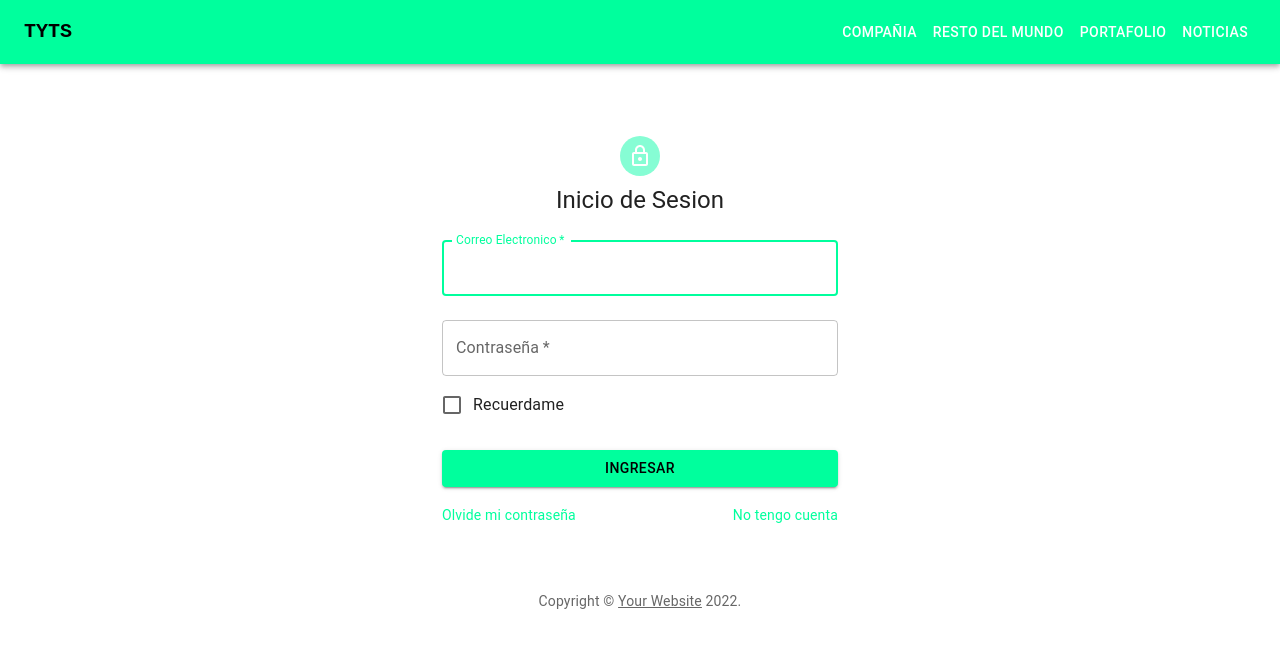
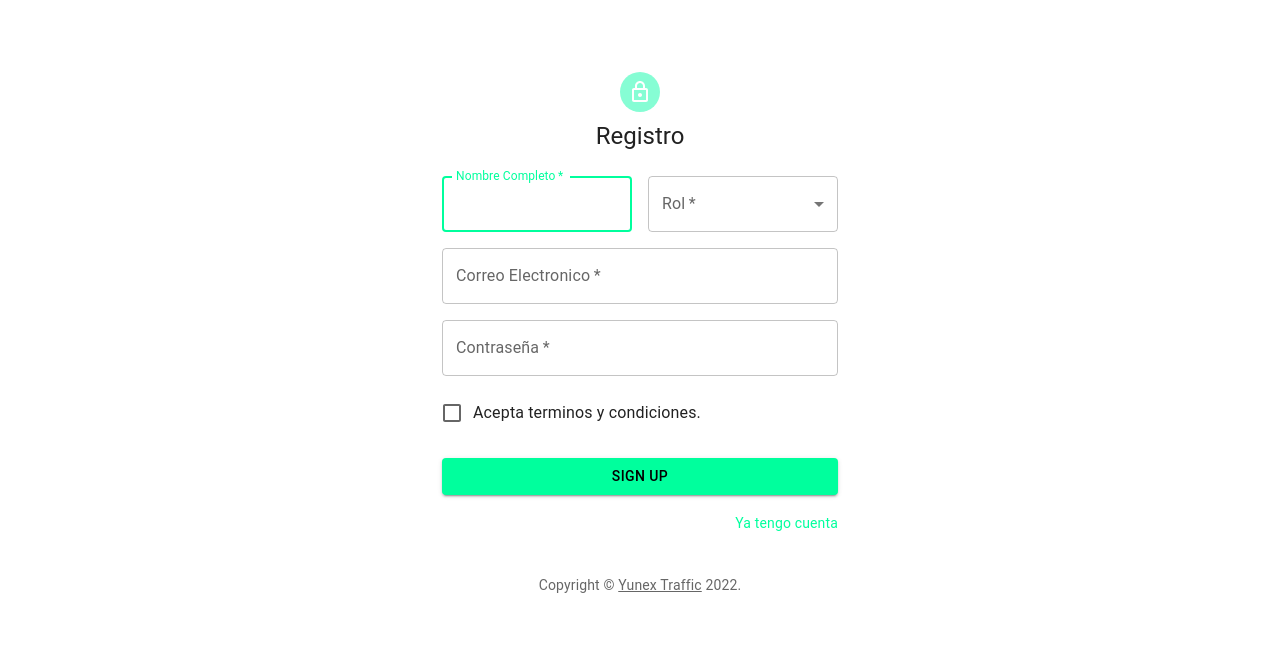
Before and after one commit to YunexTrafficSystem/YunexTrafficApp, a React (Vite) app: page /SignUp in a window 1280 px wide. Shown: the top 648 px of the page. Built offline with nearby package versions, Linux system fonts and the light colour scheme; what capitalize would draw is missing.

Commit message:
Avances de routing, registro y recuperar contraseña

```diff
--- a/src/Login.jsx
+++ b/src/Login.jsx
@@ -86,33 +86,21 @@ export default function SignIn() {
           >
             Ingresar
           </Button>
-          <Router>
           <Grid container>
             <Grid item xs>
-                <Link variant="body2"  to="/forgot" underline="none" component={RouterLink}>
+              <Link variant="body2"  to="forgot" underline="none" component={RouterLink}>
                 Olvide mi contraseña
               </Link>
             </Grid>
             <Grid item>
-                <Link variant="body2" to="/forgot" underline="none" component={RouterLink} >
+              <Link variant="body2" to="singup" underline="none" component={RouterLink} >
                 No tengo cuenta
               </Link>
             </Grid>
           </Grid>
-          </Router>
         </Box>
       </Box>
       <Copyright sx={{ mt: 8, mb: 4 }} />
     </Container>
   )
 }
-
-// Función encargada de renderizar las rutas
-function Layout() {
-  return (
-    <Routes>
-      <Route path="/" element={< SignIn />}>
-      </Route>
-    </Routes>
-  )
-}
--- a/src/SignUp.jsx
+++ b/src/SignUp.jsx
@@ -15,6 +15,7 @@ import {
   Link,
 } from "@mui/material";
 
+import { Link as RouterLink } from 'react-router-dom'
 import LockOutlinedIcon from '@mui/icons-material/LockOutlined'
 import CssBaseline from '@mui/material/CssBaseline'
 import { useState } from 'react'
@@ -134,7 +135,7 @@ export default function SignUp() {
           </Button>
           <Grid container justifyContent="flex-end">
             <Grid item>
-              <Link href="InicioSesion.jsx" variant="body2">
+              <Link variant="body2" underline="none" component={RouterLink}>
                 Ya tengo cuenta
               </Link>
             </Grid>
--- a/src/main.jsx
+++ b/src/main.jsx
@@ -28,18 +28,18 @@ const theme = createTheme({
     }
   }
 })
-function Layout(){
-  return(
-    <Router>
-      <Route></Route>
-    </Router>
-  )
-}
+
+
 ReactDOM.createRoot(document.getElementById('root')).render(
   <React.StrictMode>
    <ThemeProvider theme={theme}>
-      <Nav />
-      <Login />
+      <Router>
+        <Routes>
+          <Route path="/" element={<Login />} />
+          <Route path="Forgot" element={<Forgot />} />
+          <Route path="SignUp" element={<SignUp />} />
+        </Routes>
+      </Router>
     </ThemeProvider>
   </React.StrictMode>
 )
```
Lines whose indentation alone changed are shown as unchanged.
